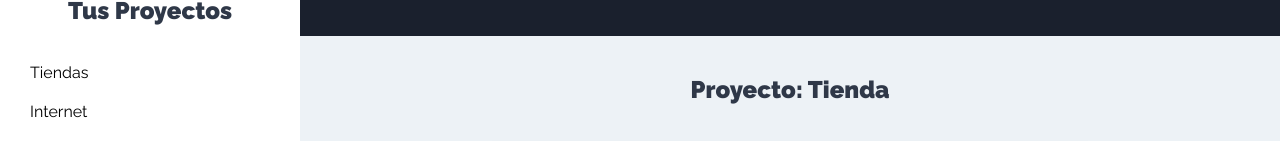
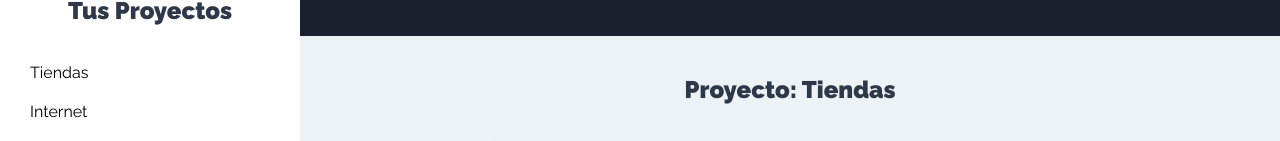
Before and after one commit to john1199/frontend_MERNtasks, a React (Create React App) app: page /proyectos in a window 1280 px wide. Both pictures are taken after a click on the button "Tiendas". Shown: the part 256-397 px from the top of the page. Built offline with nearby package versions, Linux system fonts and the light colour scheme.

Commit message:
proyetco actual y se ocultan formularios

```diff
--- a/src/components/proyectos/Proyecto.js
+++ b/src/components/proyectos/Proyecto.js
@@ -1,9 +1,17 @@
-import React from "react";
+import React, { useContext } from "react";
+import proyectoContext from "../../context/proyectos/proyectoContext";
 
 const Proyecto = ({ proyecto }) => {
+  const proyectosContext = useContext(proyectoContext);
+  const { proyectoActual } = proyectosContext;
+
   return (
     <li>
-      <button type="button" className="btn btn-blank">
+      <button
+        type="button"
+        className="btn btn-blank"
+        onClick={() => proyectoActual(proyecto.id)}
+      >
         {proyecto.nombre}
       </button>
     </li>
--- a/src/components/tareas/FormTarea.js
+++ b/src/components/tareas/FormTarea.js
@@ -1,6 +1,12 @@
-import React from "react";
+import React, { useContext } from "react";
+import proyectoContext from "../../context/proyectos/proyectoContext";
 
 const FormTarea = () => {
+  const proyectosContext = useContext(proyectoContext);
+  const { proyecto } = proyectosContext;
+  if (!proyecto) return null;
+  const [proyectoActual] = proyecto;
+
   return (
     <div className="formulario">
       <form>
--- a/src/components/tareas/ListadoTareas.js
+++ b/src/components/tareas/ListadoTareas.js
@@ -1,7 +1,13 @@
-import React from "react";
+import React, { useContext } from "react";
 import Tarea from "./Tarea";
+import proyectoContext from "../../context/proyectos/proyectoContext";
 
 const ListadoTareas = () => {
+  const proyectosContext = useContext(proyectoContext);
+  const { proyecto } = proyectosContext;
+  if (!proyecto) return <h2>Selecciona un nuevo proyecto</h2>;
+  //Array destructuring
+  const [proyectoActual] = proyecto;
   const tareas = [
     { nombre: "Plataforma", estado: true },
     { nombre: "Colores", estado: false },
@@ -10,7 +16,7 @@
   ];
   return (
     <>
-      <h2>Proyecto: Tienda</h2>
+      <h2>Proyecto: {proyectoActual.nombre}</h2>
       <ul className="listado-tareas">
         {tareas.length === 0 ? (
           <li className="tarea">
--- a/src/context/proyectos/ProyectoState.js
+++ b/src/context/proyectos/ProyectoState.js
@@ -7,6 +7,7 @@
   OBTENER_PROYECTOS,
   AGREGAR_PROYECTO,
   VALIDAR_FORMULARIO,
+  PROYECTO_ACTUAL,
 } from "../../types";
 
 const ProyectoState = (props) => {
@@ -20,6 +21,7 @@
     proyectos: [],
     formulario: false,
     errorFormulario: false,
+    proyecto: null,
   };
   //Dispatch para ejecutar las acciones
   const [state, dispatch] = useReducer(proyectoReducer, initialState);
@@ -46,16 +48,26 @@
       type: VALIDAR_FORMULARIO,
     });
   };
+
+  const proyectoActual = (id) => {
+    dispatch({
+      type: PROYECTO_ACTUAL,
+      payload: id,
+    });
+  };
+
   return (
     <proyectoContext.Provider
       value={{
         proyectos: state.proyectos,
         formulario: state.formulario,
         errorFormulario: state.errorFormulario,
+        proyecto: state.proyecto,
         mostrarFormulario,
         obtenerProyectos,
         agregarProyecto,
         mostrarError,
+        proyectoActual,
       }}
     >
       {props.children}
--- a/src/context/proyectos/proyectoReducer.js
+++ b/src/context/proyectos/proyectoReducer.js
@@ -3,6 +3,7 @@
   OBTENER_PROYECTOS,
   AGREGAR_PROYECTO,
   VALIDAR_FORMULARIO,
+  PROYECTO_ACTUAL,
 } from "../../types";
 
 export default (state, action) => {
@@ -29,6 +30,13 @@
         ...state,
         errorFormulario: true,
       };
+    case PROYECTO_ACTUAL:
+      return {
+        ...state,
+        proyecto: state.proyectos.filter(
+          (proyecto) => proyecto.id === action.payload
+        ),
+      };
     default:
       return state;
   }
--- a/src/types/index.js
+++ b/src/types/index.js
@@ -2,3 +2,4 @@
 export const OBTENER_PROYECTOS = "OBTENER_PROYECTOS";
 export const AGREGAR_PROYECTO = "AGREGAR_PROYECTO";
 export const VALIDAR_FORMULARIO = "VALIDAR_FORMULARIO";
+export const PROYECTO_ACTUAL = "PROYECTO_ACTUAL";
```
